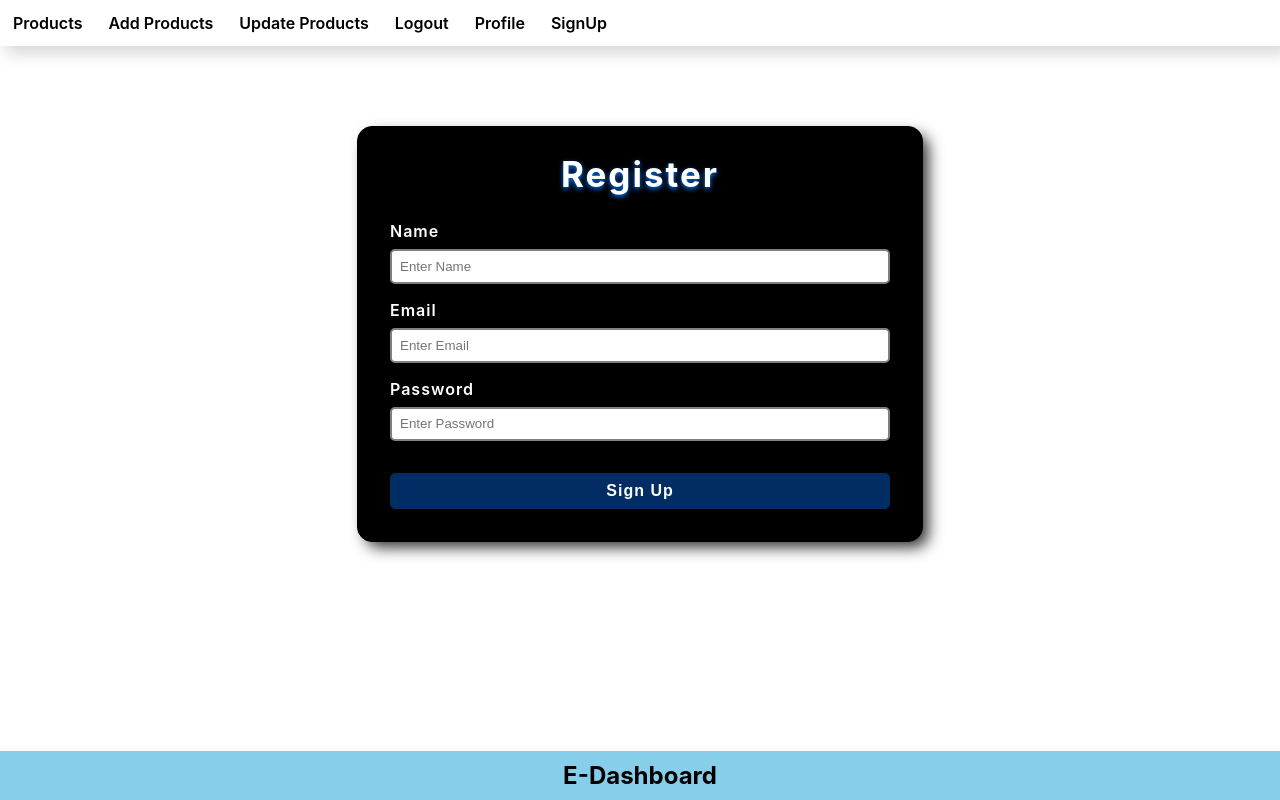
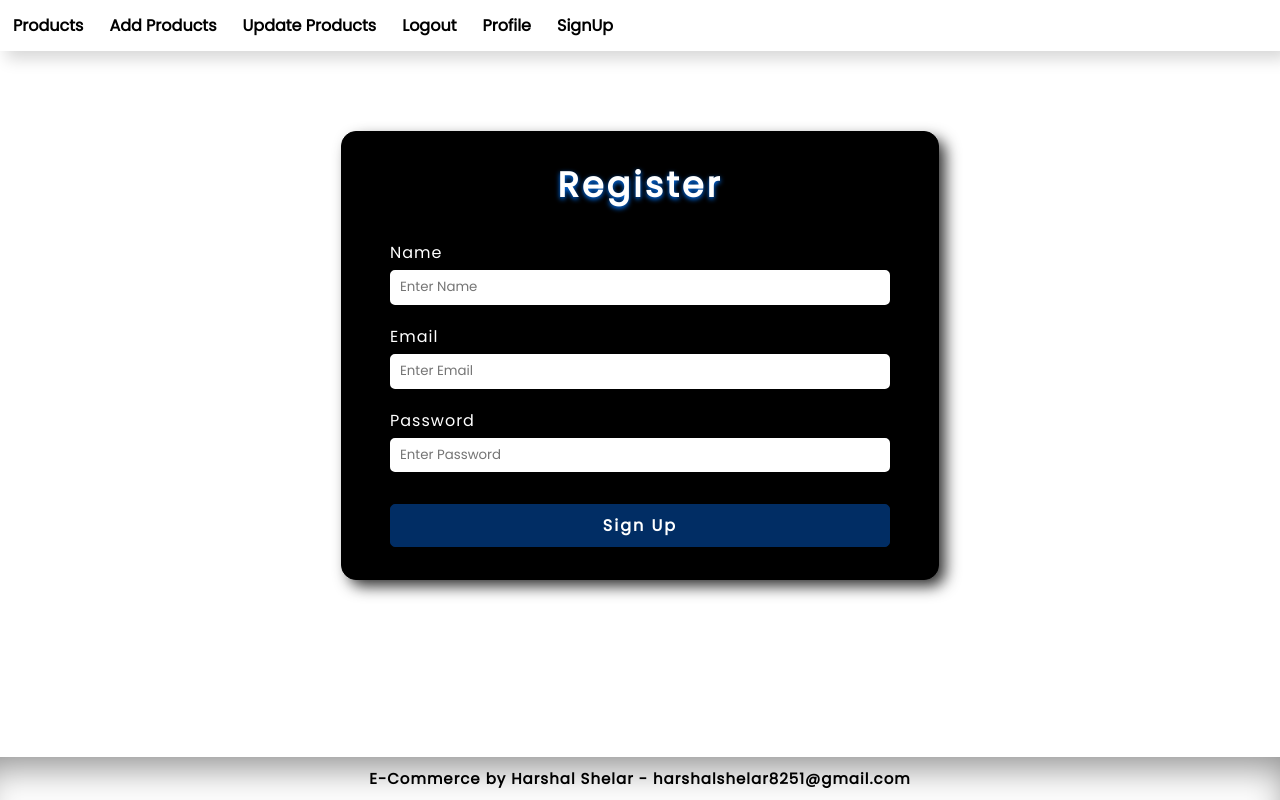
Before and after one commit to Harshal-Shelar/MERN-E-Com-FrontEnd, a React (Create React App) app: page /signUp in a window 1280 px wide. Built offline with nearby package versions, Linux system fonts and the light colour scheme.

Commit message:
sign up page updated

```diff
--- a/public/index.html
+++ b/public/index.html
@@ -1,20 +1,22 @@
 <!DOCTYPE html>
 <html lang="en">
+
 <head>
   <meta charset="utf-8" />
   <link rel="icon" href="%PUBLIC_URL%/favicon.ico" />
   <meta name="viewport" content="width=device-width, initial-scale=1" />
   <meta name="theme-color" content="#000000" />
-    <meta
-      name="description"
-      content="Web site created using create-react-app"
-    />
+  <meta name="description" content="Web site created using create-react-app" />
   <link rel="apple-touch-icon" href="%PUBLIC_URL%/logo192.png" />
   <!--
       manifest.json provides metadata used when your web app is installed on a
       user's mobile device or desktop. See https://developers.google.com/web/fundamentals/web-app-manifest/
     -->
   <link rel="manifest" href="%PUBLIC_URL%/manifest.json" />
+  <link rel="preconnect" href="https://fonts.googleapis.com">
+  <link rel="preconnect" href="https://fonts.gstatic.com" crossorigin>
+  <link href="https://fonts.googleapis.com/css2?family=Poppins&display=swap" rel="stylesheet">
+
   <!--
       Notice the use of %PUBLIC_URL% in the tags above.
       It will be replaced with the URL of the `public` folder during the build.
@@ -26,6 +28,7 @@
     -->
   <title>React App</title>
 </head>
+
 <body>
   <noscript>You need to enable JavaScript to run this app.</noscript>
   <div id="root"></div>
@@ -40,4 +43,5 @@
       To create a production bundle, use `npm run build` or `yarn build`.
     -->
 </body>
+
 </html>
--- a/src/App.js
+++ b/src/App.js
@@ -5,6 +5,7 @@
 import Profile from './Components/Profile.jsx';
 import Footer from './Components/Footer.jsx';
 import SignUp from './Components/SignUp.jsx';
+import './index.css';
 
 function App() {
   return (
--- a/src/Components/Footer.jsx
+++ b/src/Components/Footer.jsx
@@ -4,7 +4,7 @@
 const Footer = () => {
   return (
     <div>
-      <h2 className='footerText'>E-Dashboard</h2>
+      <h2 className='footerText'>E-Commerce by Harshal Shelar - harshalshelar8251@gmail.com</h2>
     </div>
   )
 }
--- a/src/Styles/Footer.css
+++ b/src/Styles/Footer.css
@@ -2,8 +2,12 @@
     position: absolute;
     bottom: 0;
     text-align: center;
-    background-color: skyblue;
+    /* background-color: skyblue; */
     width: 100%;
     margin: 0;
     padding: 10px 0;
+    font-size: 15px;
+    letter-spacing: 1px;
+    box-shadow: -6px 24px 37px -14px rgba(0,0,0,0.45) inset,
+    0px 25px 20px -20px rgba(0,0,0,0.45);
 }
--- a/src/Styles/SignUp.css
+++ b/src/Styles/SignUp.css
@@ -2,10 +2,10 @@
     margin: 5rem auto;
     width: 500px;
     border-radius: 15px;
-    padding: 1rem 2rem;
+    padding: 1rem 3rem;
     background-color: rgb(0, 0, 0);
     border: 1px solid rgb(0, 0, 0);
-    box-shadow: 7px 7px 15px -2px rgb(43, 43, 43);
+    box-shadow: 7px 7px 15px -1px rgb(43, 43, 43);
 }
 
 .fields{
@@ -18,11 +18,11 @@
     text-shadow: 0px 2px 5px rgb(0, 119, 255);
     color: white;
     font-size: 35px;
-    letter-spacing: 2px;
+    letter-spacing: 3px;
 }
 label{
-    margin: 1rem 0 0.5rem;
-    font-weight: 600;
+    margin: 1.2rem 0 0.3rem;
+    font-weight: 500;
     color: white;
     letter-spacing: 1px;
 }
@@ -30,7 +30,7 @@
     height: 1.8rem;
     padding-left: 0.5rem;
     border-radius: 5px;
-    border: 2px solid gray;
+    border: 2px solid rgb(255, 255, 255);
     outline: none;
 }
 
@@ -41,7 +41,7 @@
     border: 1px solid rgb(1, 45, 100);
     font-weight: 600;
     color: white;
-    letter-spacing: 1px;
+    letter-spacing: 2px;
     font-size: 16px;
     border-radius: 5px;
     cursor: pointer;
@@ -50,5 +50,5 @@
     background-color: black;
     border: 1px solid black;
     box-shadow: 0px 0px 15px 5px rgb(1, 45, 100);
-    transition: 0.5s;
+    transition: 0.7s;
 }
--- a/src/index.css
+++ b/src/index.css
@@ -1,10 +1,10 @@
 body {
   margin: 0;
-  font-family: -apple-system, BlinkMacSystemFont, 'Segoe UI', 'Roboto', 'Oxygen',
-    'Ubuntu', 'Cantarell', 'Fira Sans', 'Droid Sans', 'Helvetica Neue',
-    sans-serif;
   -webkit-font-smoothing: antialiased;
   -moz-osx-font-smoothing: grayscale;
+}
+*{
+  font-family: 'poppins';
 }
 
 code {
```
Lines whose indentation alone changed are shown as unchanged.
